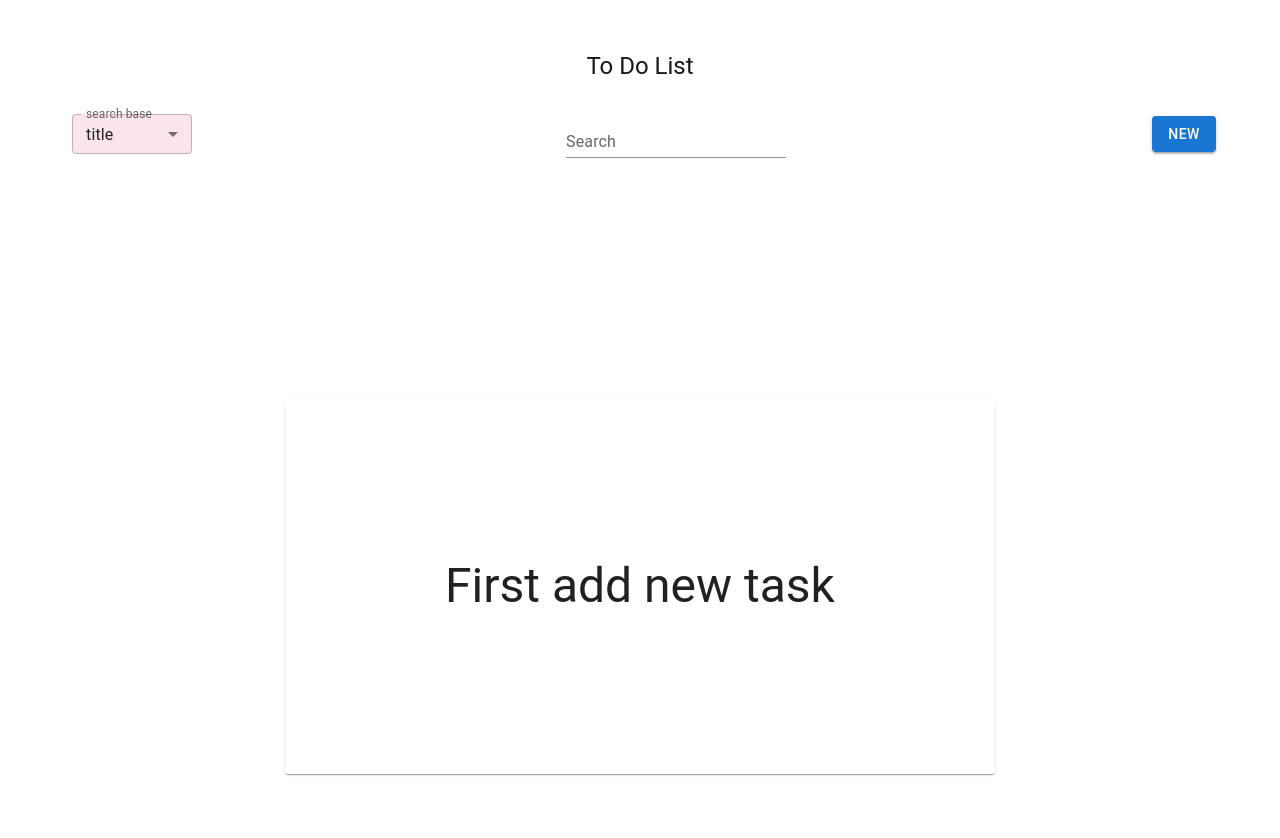
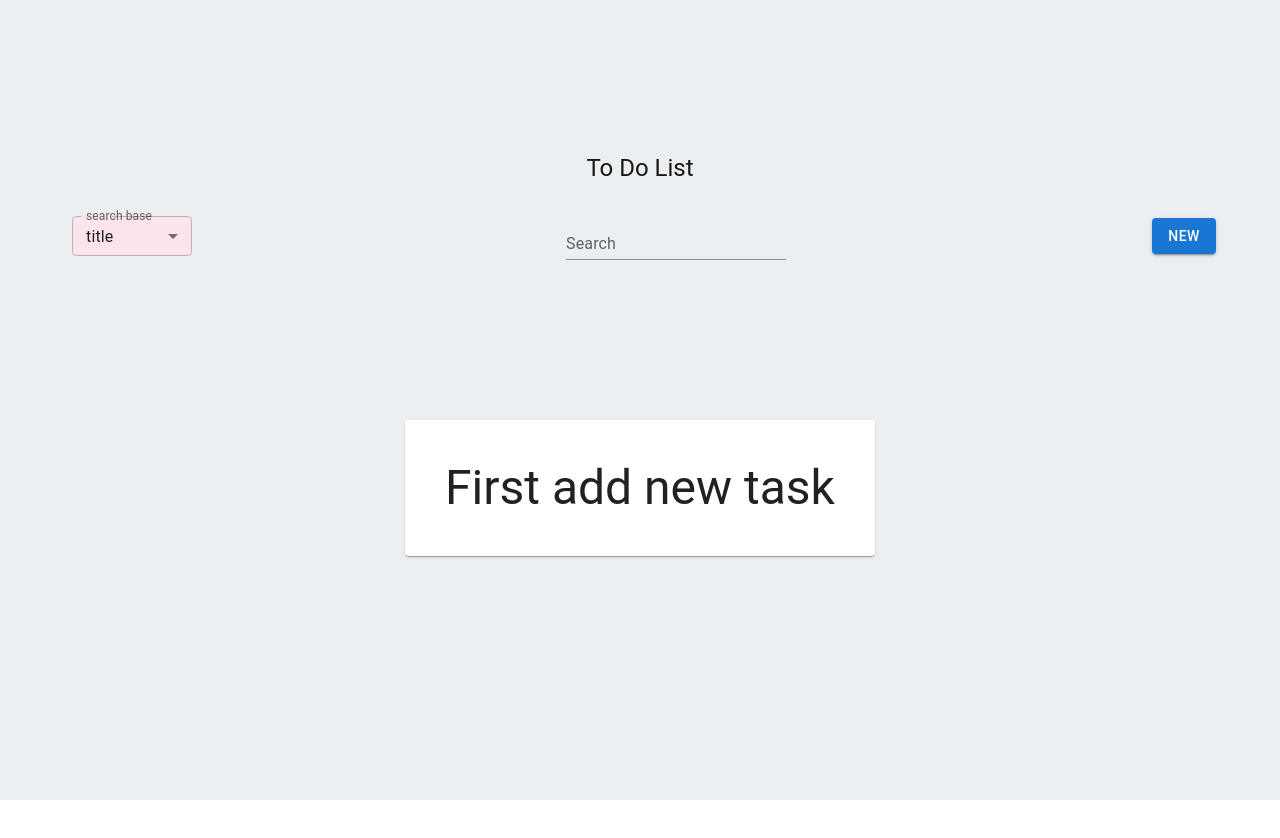
Before and after one commit to mohammadrezamf/todolist_new, a Next.js app: page / in a window 1280 px wide. Shown: the top 838 px of the page. After the commit the page ends 800 px from the top, so only its background shows below. Built offline with nearby package versions, Linux system fonts and the light colour scheme.

Commit message:
reformat code

```diff
--- a/src/app/components/NoData.tsx
+++ b/src/app/components/NoData.tsx
@@ -5,17 +5,15 @@ const NoData = () => {
     return (
         <Container
             sx={{
-                padding: '10px',
-                paddingTop: '10px',
                 display: 'flex',
                 flexDirection: 'column',
                 justifyContent: 'center',
                 alignItems: 'center',
-                minHeight: '100vh',
+                minHeight: '50vh',
             }}
         >
             <Card>
-                <Typography variant="h3" m={20}>
+                <Typography variant="h3" m={5}>
                     First add new task
                 </Typography>
             </Card>
--- a/src/app/components/ToDoCard.tsx
+++ b/src/app/components/ToDoCard.tsx
@@ -17,7 +17,7 @@ const ToDoCard = ({data, toggleStatus, deleteCardHandler, openForm}: Props) => {
                     <Typography ml={1} mb={1}>{data.title}</Typography>
                     <Stack alignItems="center" direction="row" spacing={2}>
                         <Chip label={data.severity}/>
-                        <Chip label={data.time}/>
+                        <Chip label={`${data.time} hour`}/>
                         <Checkbox
                             checked={data.status}
                             onChange={() => toggleStatus(data?.id as string)}
--- a/src/app/components/ToDoCardList.tsx
+++ b/src/app/components/ToDoCardList.tsx
@@ -1,7 +1,7 @@
 'use client';
 
 import React, {useEffect, useState} from 'react';
-import {Button, Container, Drawer, Stack, TextField, Typography} from '@mui/material';
+import {Box, Button, Container, Drawer, Stack, TextField, Typography} from '@mui/material';
 import ToDoForm from '@/app/components/ToDoForm';
 import {FormTypes} from '@/app/components/index.types';
 import ToDoCard from '@/app/components/ToDoCard';
@@ -76,7 +76,9 @@ export default function ToDoCardList() {
     }, [searchTerm, fakeData]);
 
     return (
-        <>
+        <Box sx={{
+            backgroundColor: '#eceff1'
+        }}>
             <Container
                 sx={{
                     padding: '10px',
@@ -86,6 +88,7 @@ export default function ToDoCardList() {
                     justifyContent: 'center',
                     alignItems: 'center',
                     minHeight: '100vh',
+
                 }}
             >
                 <Typography mx="auto" variant="h5" mb={3}>
@@ -136,6 +139,6 @@ export default function ToDoCardList() {
                     setOpen={setIsDrawerOpen}
                 />
             </Drawer>
-        </>
+        </Box>
     );
 }
--- a/src/app/components/ToDoForm.tsx
+++ b/src/app/components/ToDoForm.tsx
@@ -43,7 +43,7 @@ export default function ToDoForm({setOpen, prefetch, item}: Props) {
             title: values.title,
             severity: values.severity,
             status: item?.status || false,
-            time: `${values.time}h`,
+            time: `${values.time}`,
         };
 
         if (item?.id) {
@@ -66,7 +66,7 @@ export default function ToDoForm({setOpen, prefetch, item}: Props) {
                 title: item.title,
                 status: item.status,
                 severity: item.severity,
-                time: `${item.time}h`,
+                time: `${item.time}`,
             });
         }
     }, [item?.id]);
```
